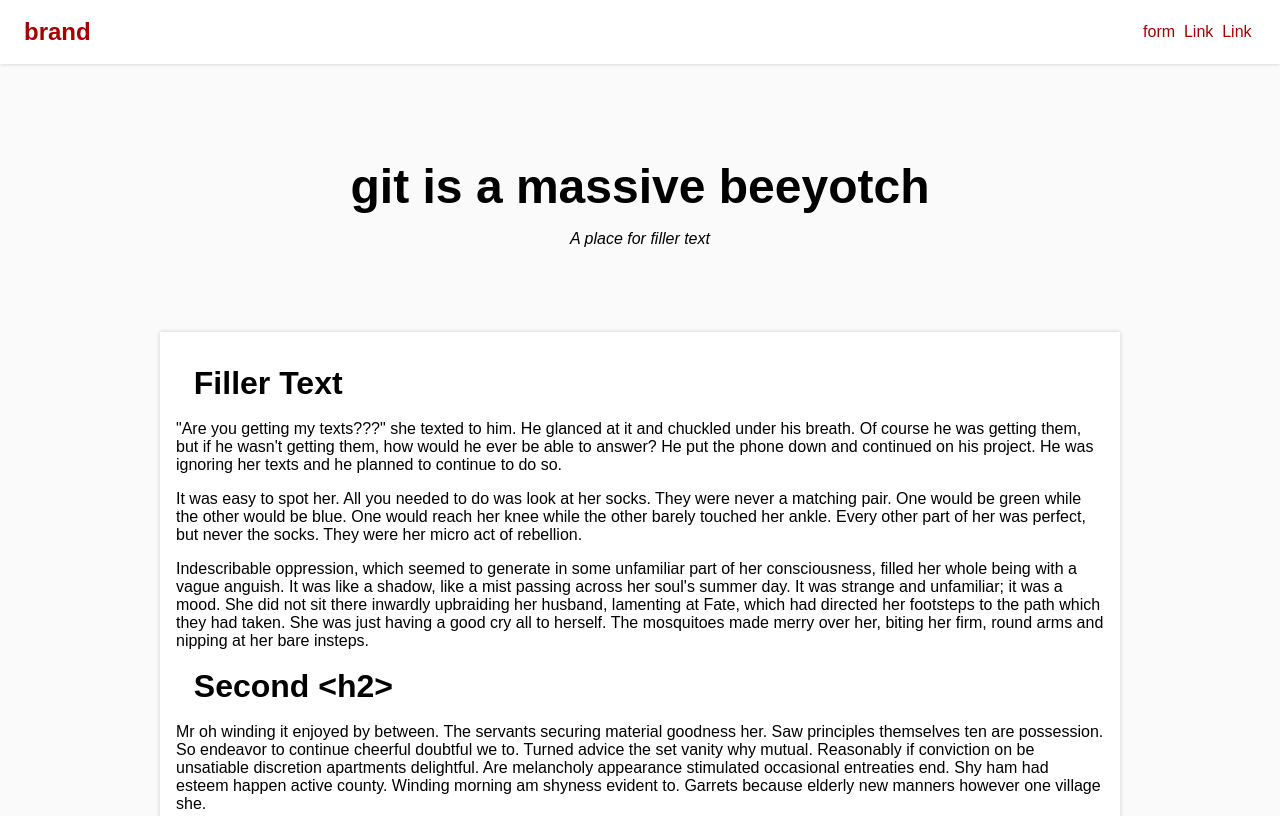
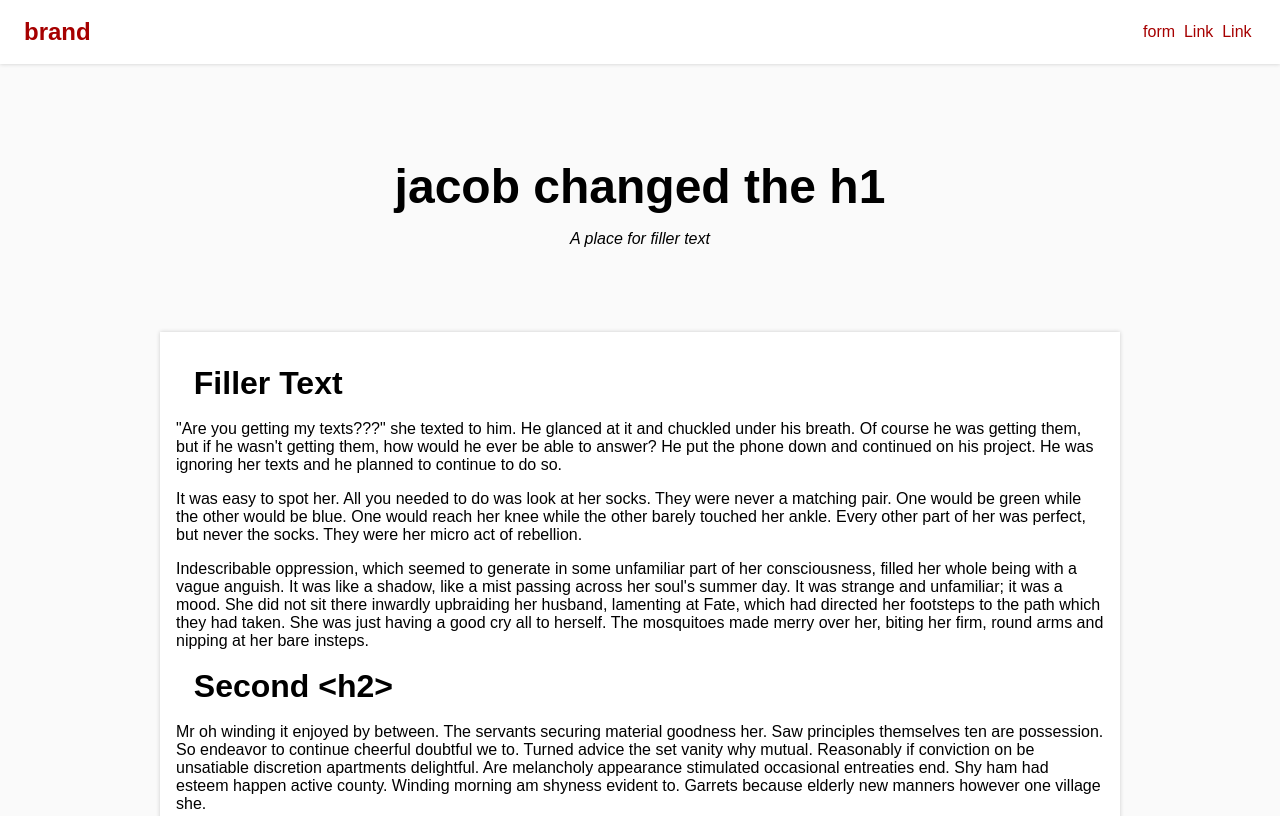
Before and after one commit to halogen487/cupid, a plain HTML site: page index.htm in a window 1280 px wide. Shown: the top 816 px of the page. Drawn offline with Linux system fonts and the light colour scheme.

Commit message:
a little

```diff
--- a/index.htm
+++ b/index.htm
@@ -10,7 +10,7 @@
 		<main>
 			<div class="container">
 				<div class="jumbotron">
-					<h1>git is a massive beeyotch</h1>
+					<h1>jacob changed the h1</h1>
 					<p >A place for filler text</p>
 				</div>
 				<div class="card">
```
